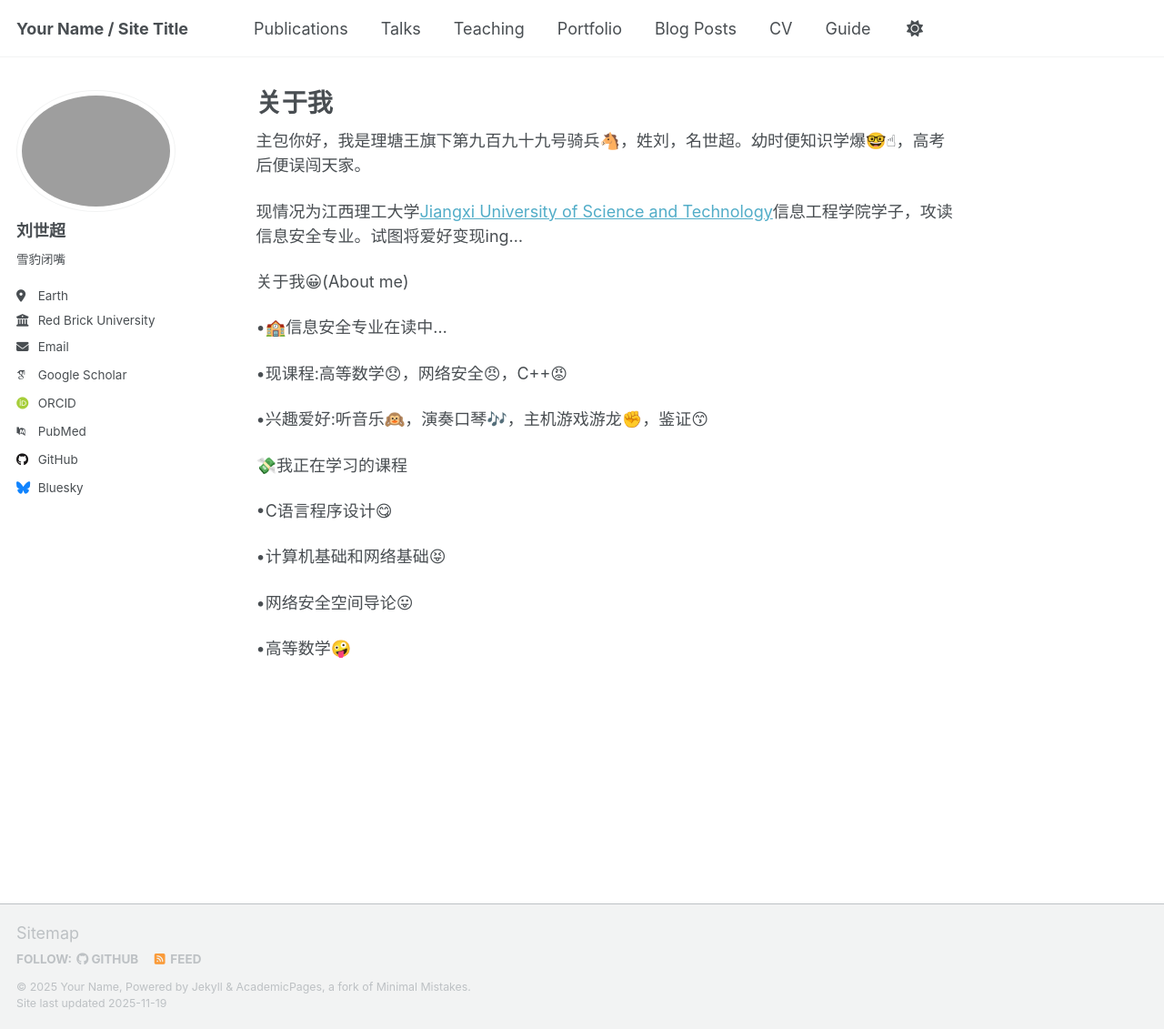
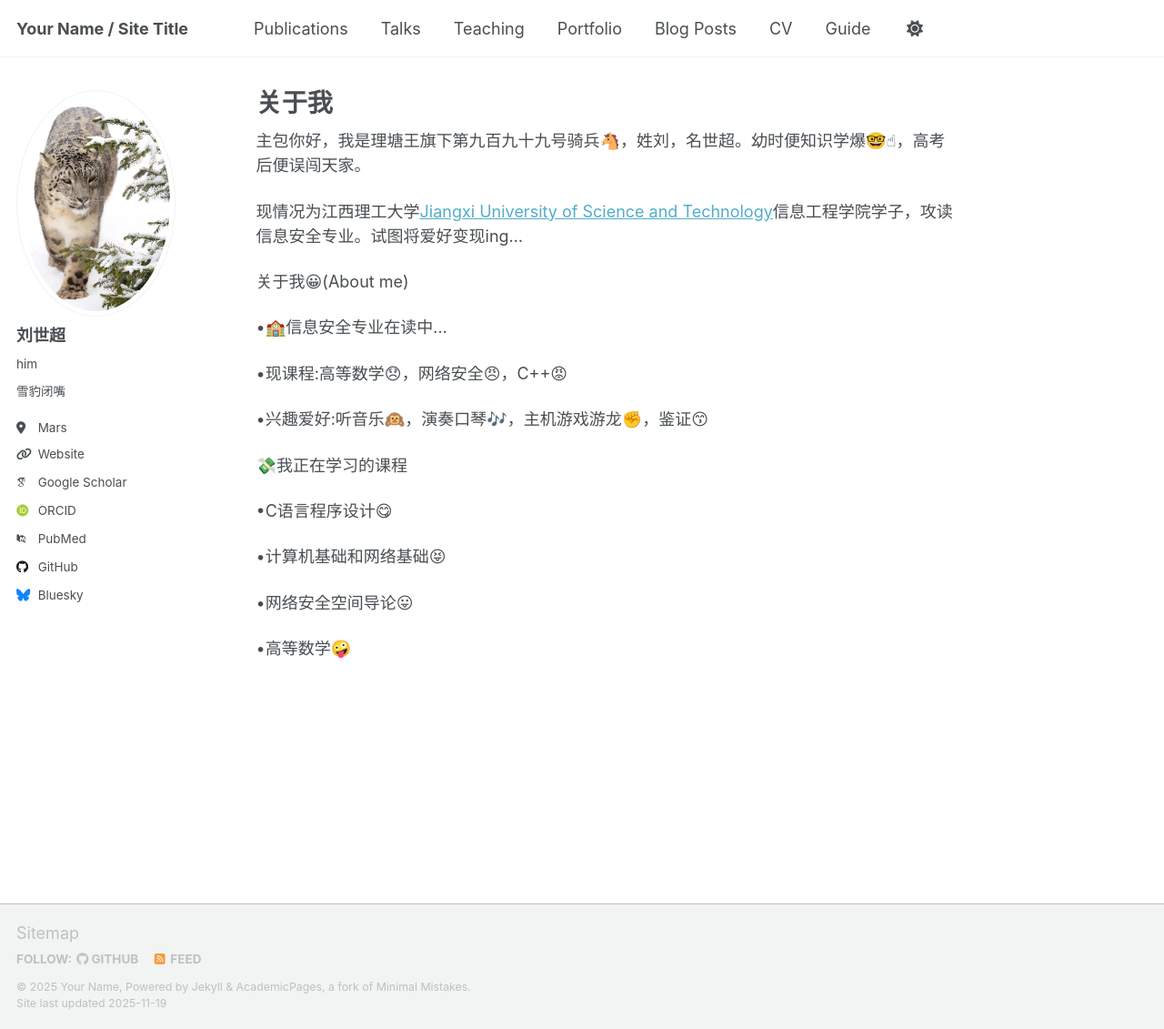
Before and after one commit to DingTure909/DingTure909.github.io, a Jekyll site: the page built from _pages/about.md, in a window 1280 px wide and 1131 px high. Shown: the whole window at 91% size. Built offline with Jekyll 4.4.1, drawn with Linux system fonts in a browser that asks for light colours; some web fonts are replaced; a script that is not in the unit is left out.

Commit message:
Modify author details in _config.yml
Updated author information in the configuration file.

```diff
--- a/_config.yml
+++ b/_config.yml
@@ -23,14 +23,14 @@ repository               : "academicpages/academicpages.github.io"
 #               Additional customization can be done by editing /_includes/author-profile.html
 author:
   # Biographic information
-  avatar           : "55c74ca4e43b4b7c8813e7e61e695708.png"
+  avatar           : "雪豹.png"
   name             : "刘世超"
-  pronouns         : # example: "she/her"
+  pronouns         : "him"
   bio              : "雪豹闭嘴"
-  location         : "Earth"
-  employer         : "Red Brick University"
-  uri              : # URL
-  email            : "none@example.org"
+  location         : "Mars"
+  employer         : #URL
+  uri              : https://DingTure909.github.io
+  email            : #URL
 
   # Academic websites
   academia         : # URL
```
